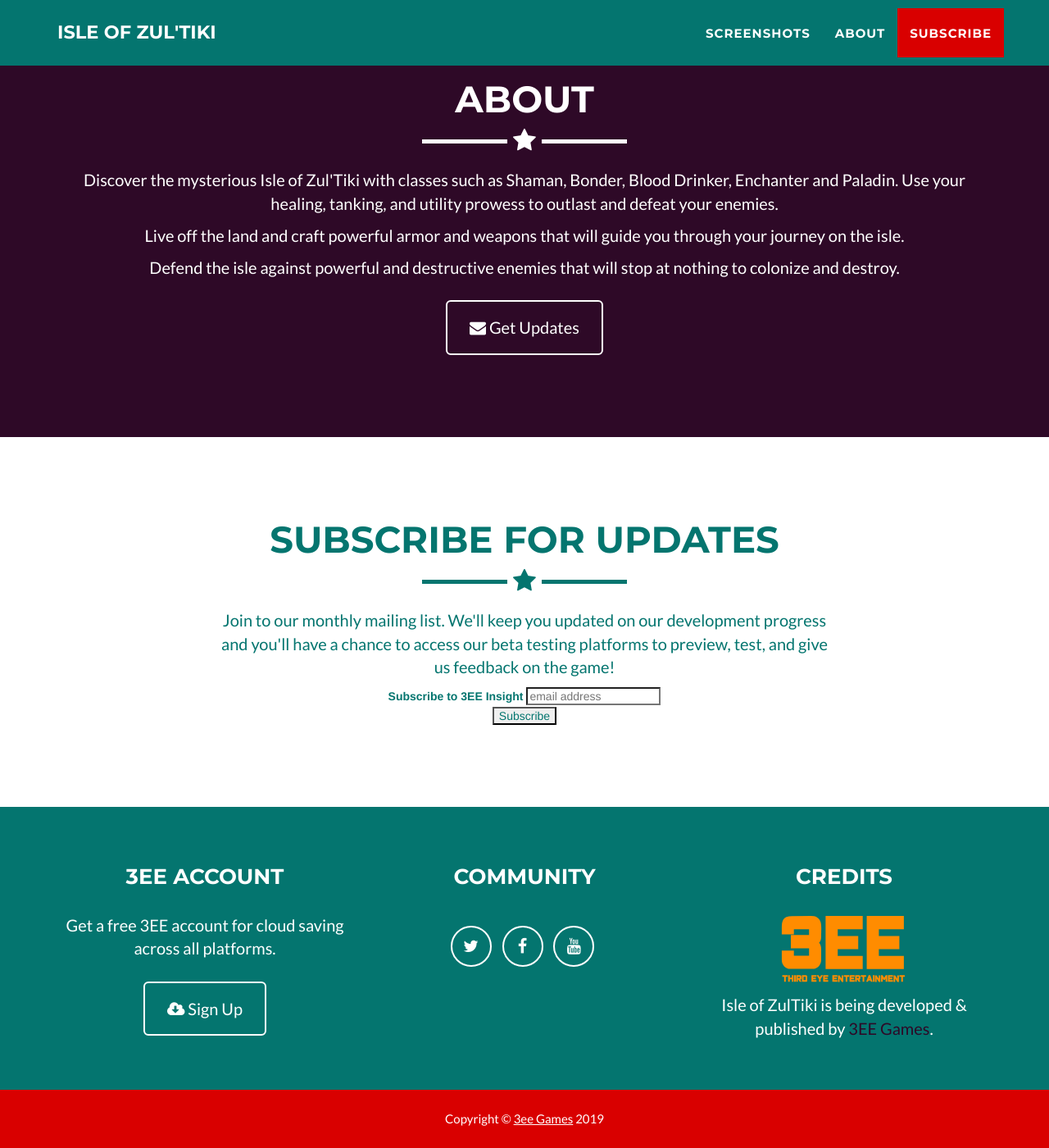
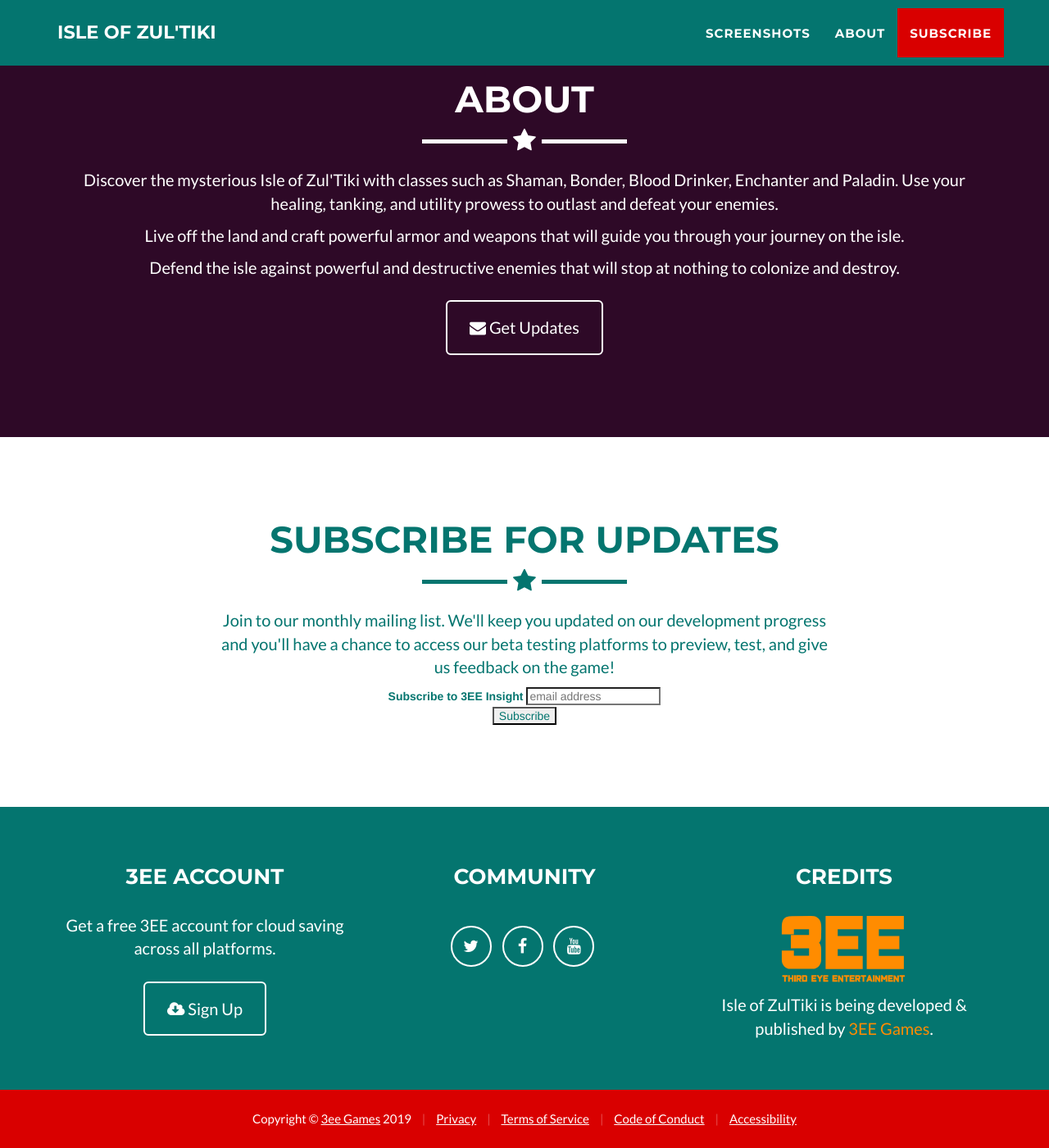
Before and after one commit to rsadwick/zultiki-website, a Jekyll site: the page built from index.html, in a window 1280 px wide and 1400 px high, scrolled down 1379 px. Shown: the whole window at 82% size. Built offline with Jekyll 4.4.1, drawn with Linux system fonts in a browser that asks for light colours; comment, search, counter and statistics services are not loaded.

Commit message:
footer adjustments

```diff
--- a/_includes/footer.html
+++ b/_includes/footer.html
@@ -30,7 +30,7 @@
 		                    {% endfor %}
                         </ul>
                     </div>
-                    <div class="footer-col col-md-4">
+                    <div class="footer-col col-md-4 credits">
                         <h3>{{ site.footer.credits }}</h3>
                         {% include 3ee_logo.html %}
                         <p>{{ site.credits }}</p>
@@ -43,6 +43,14 @@
                 <div class="row">
                     <div class="col-lg-12">
                         Copyright &copy; <a href="https://3ee.com">{{ site.footer.copyright }}</a> 20{{ site.time | date: '%y' }}
+                        <span class="separator">|</span>
+                        <a href="https://3ee.com/privacy">Privacy</a>
+                        <span class="separator">|</span>
+                        <a href="https://3ee.com/terms/">Terms of Service</a>
+                        <span class="separator">|</span>
+                        <a href="https://3ee.com/conduct/">Code of Conduct</a>
+                        <span class="separator">|</span>
+                        <a href="https://3ee.com/accessibility/">Accessibility</a>
                     </div>
                 </div>
             </div>
```
Also changed, not shown: _includes/css/main.css (+13 -0 lines).
